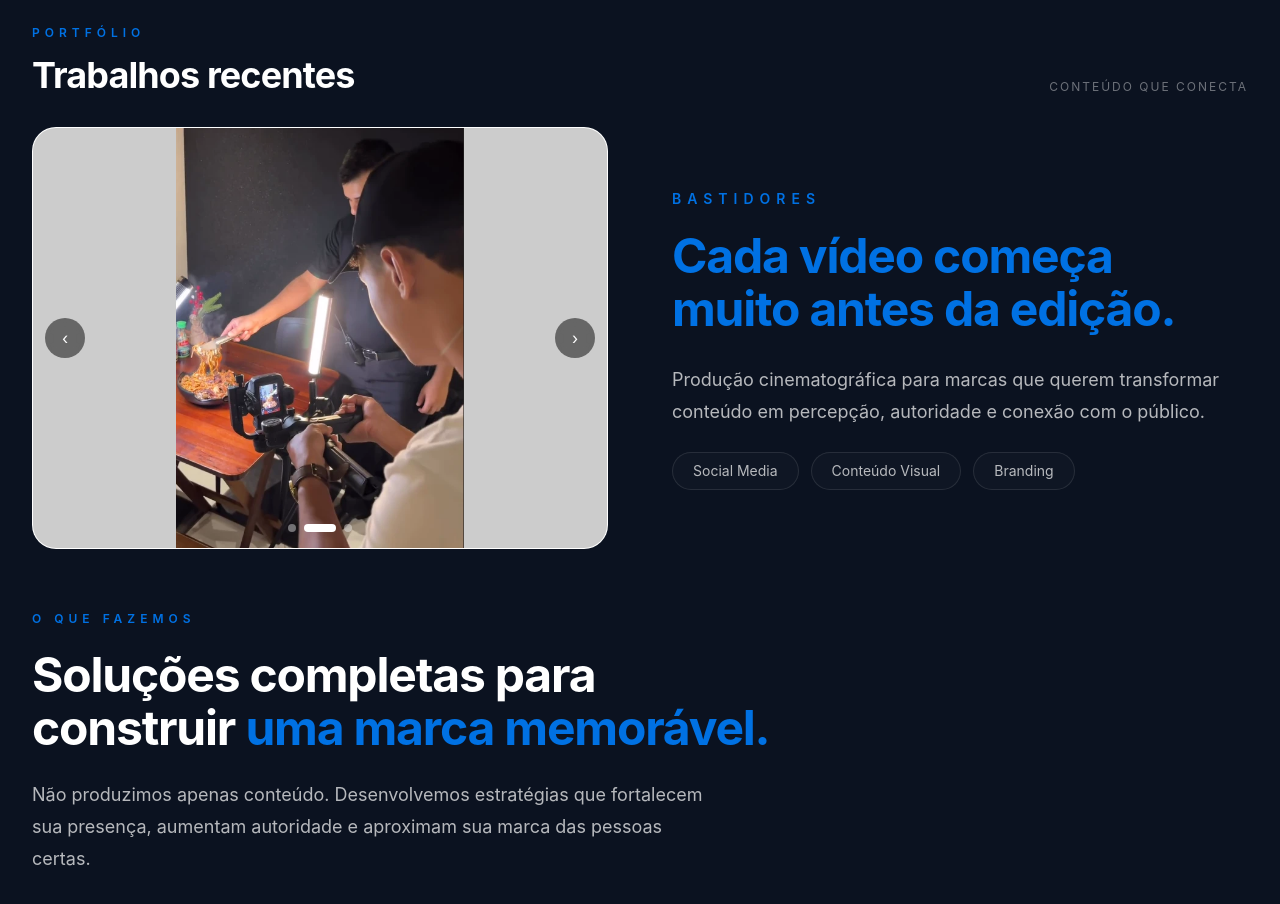
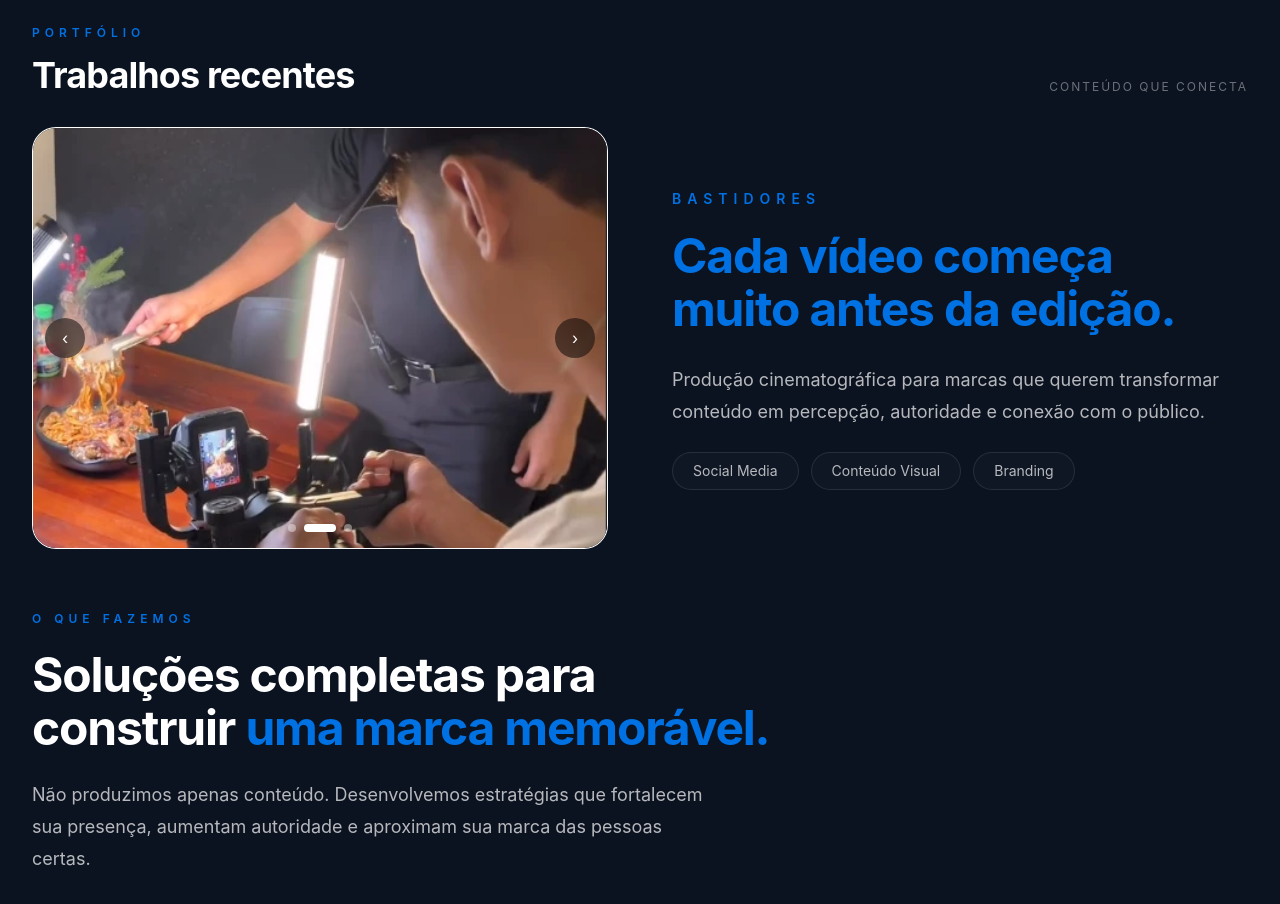
Before and after one commit to Guilhermefonseca2021/portfolio, a React (Vite) app in the folder frontend/: page /socialmedia in a window 1280 px wide. Shown: the part 6860-7764 px from the top of the page. Built offline with nearby package versions, Linux system fonts and the light colour scheme.

Commit message:
Fill showreel slides with cover images

```diff
--- a/frontend/src/components/media/Captures/CaptureCarousel.tsx
+++ b/frontend/src/components/media/Captures/CaptureCarousel.tsx
@@ -47,7 +47,7 @@ export default function CaptureCarousel() {
           md:h-[420px]
           items-center
           justify-center
-          bg-black/20
+          bg-[#0b1220]
         "
       >
         <img
@@ -57,7 +57,7 @@ export default function CaptureCarousel() {
           className="
             h-full
             w-full
-            object-contain
+            object-cover
             select-none
             transition-all
             duration-500
```
